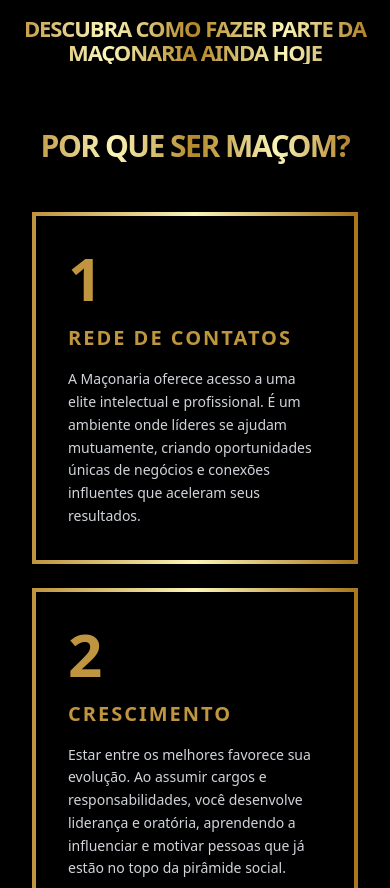
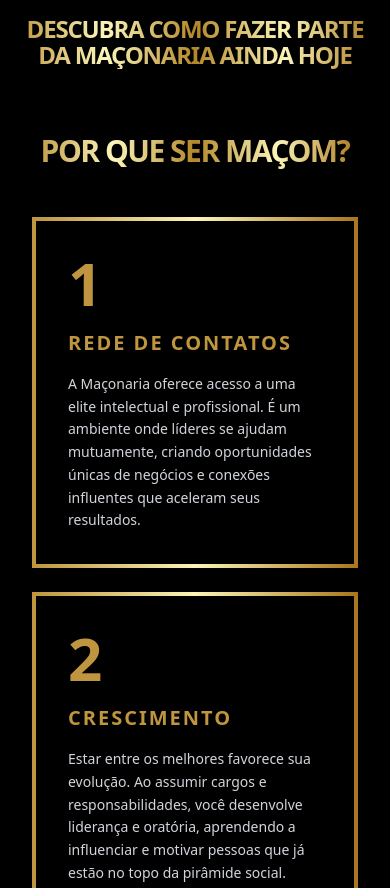
Before and after one commit to Quaresma-PP/-temploidealdaluz.site, a plain HTML site: page s1/index.html in a window 390 px wide. Shown: the top 888 px of the page. Drawn offline with nearby package versions, Linux system fonts and the light colour scheme.

```diff
--- a/s1/index.html
+++ b/s1/index.html
@@ -81,7 +81,7 @@ src="https://www.facebook.com/tr?id=848437144039384&ev=PageView&noscript=1"
 
     <div class="max-w-4xl mx-auto text-center space-y-8">
 
-        <h1 class="gold-gradient uppercase text-[22px] md:text-2xl lg:text-4xl font-black tracking-tighter leading-[1.1] md:leading-tight">
+        <h1 class="gold-gradient uppercase text-[24px] md:text-2xl lg:text-4xl font-black tracking-tighter leading-[1.1] md:leading-tight">
            Descubra como fazer parte da maçonaria ainda hoje
         </h1>
 
```
